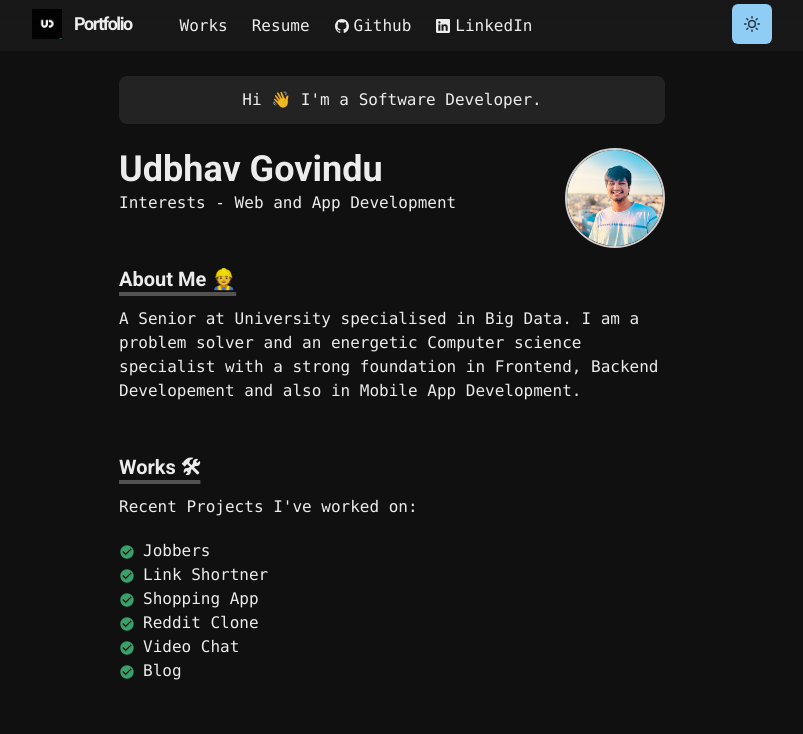
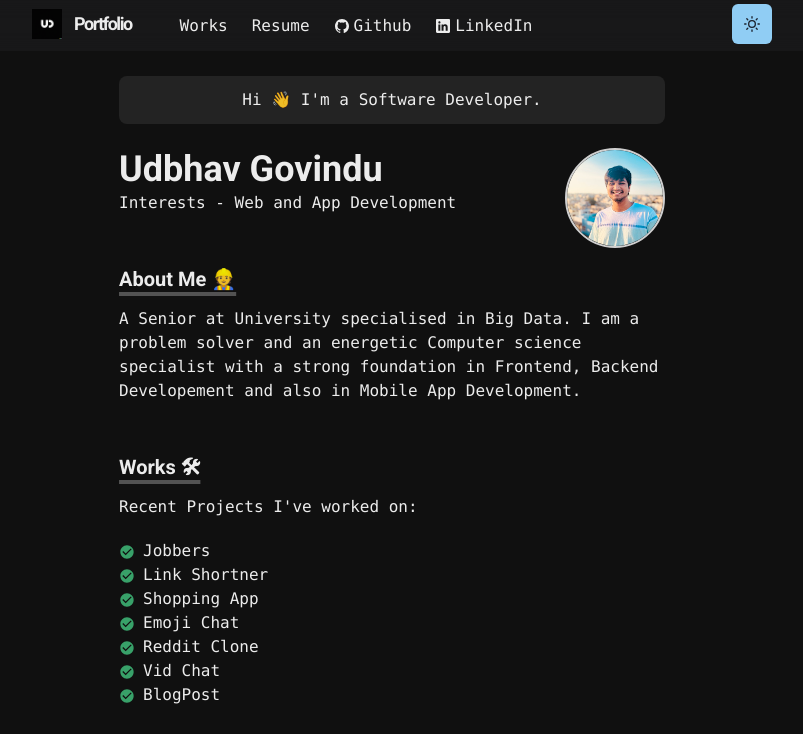
Before and after one commit to udbhav3101/portfolio-website, a Next.js app: page / in a window 1280 px wide. Shown: the top 734 px of the page, without its empty margins (248-1051 px from the left). Built offline with nearby package versions, Linux system fonts and the light colour scheme.

Commit message:
Changed the names of items in recent projects and works

```diff
--- a/lang/eng.json
+++ b/lang/eng.json
@@ -11,16 +11,16 @@
   "workPage.header": "Works",
   "workPage.jobbers.title": "Jobbers",
   "workPage.reddit.title": "Reddit Clone",
-  "workPage.jobbers.body": "Job Search Engine using React.js,SpringBoot and PostgreSQL",
-  "workPage.reddit.body": "Reddit Clone using React, ChakraUI and PostgreSQL",
+  "workPage.jobbers.body": "Job Search Engine built using React.js,SpringBoot and PostgreSQL",
+  "workPage.reddit.body": "Reddit Clone built using React, ChakraUI and PostgreSQL",
   "workPage.linkShortener.title": "Link Shortener",
-  "workPage.linkShortener.body": "Link Shortener using NEXT.js,Tailwind CSS and PlanetScale",
+  "workPage.linkShortener.body": "Link Shortener built using NEXT.js,Tailwind CSS and PlanetScale",
   "workPage.shoppingApp.title": "Shopping App",
-  "workPage.shoppingApp.body": "Shopping App using React Native, Redux and Firebase",
-  "workPage.videoChat.title": "Video Chat",
-  "workPage.videoChat.body": "Video Chat App using React and Firebase",
-  "workPage.reactBlog.title": "React Blog",
-  "workPage.reactBlog.body": "Blog using React and serverless JSON API",
-  "workPage.emojiOnlyTwitter.title": "Emoji Only Community Chat",
-  "workPage.emojiOnlyTwitter.body": "Community Chat application with T3 Stack and PlanetScale"
+  "workPage.shoppingApp.body": "Shopping App built using React Native, Redux and Firebase",
+  "workPage.videoChat.title": "Vid Chat",
+  "workPage.videoChat.body": "Video Chat App built using React and Firebase",
+  "workPage.reactBlog.title": "BlogPost",
+  "workPage.reactBlog.body": "Blog built using React and serverless JSON API",
+  "workPage.emojiOnlyTwitter.title": "Emoji Chat",
+  "workPage.emojiOnlyTwitter.body": "Community Chat using emoji's 🚀 built with T3 Stack and PlanetScale"
 }
--- a/pages/index.js
+++ b/pages/index.js
@@ -81,13 +81,16 @@ const Page = () => {
       title: 'Shopping App',
     },
     {
+      title: 'Emoji Chat',
+    },
+    {
       title: 'Reddit Clone',
     },
     {
-      title: 'Video Chat',
+      title: 'Vid Chat',
     },
     {
-      title: 'Blog',
+      title: 'BlogPost',
     },
   ];
   return (
```
